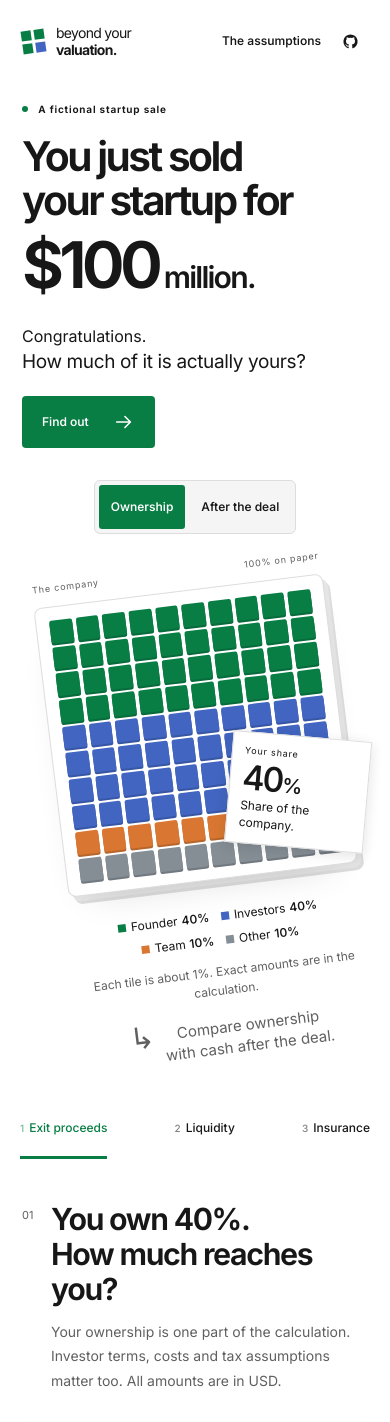
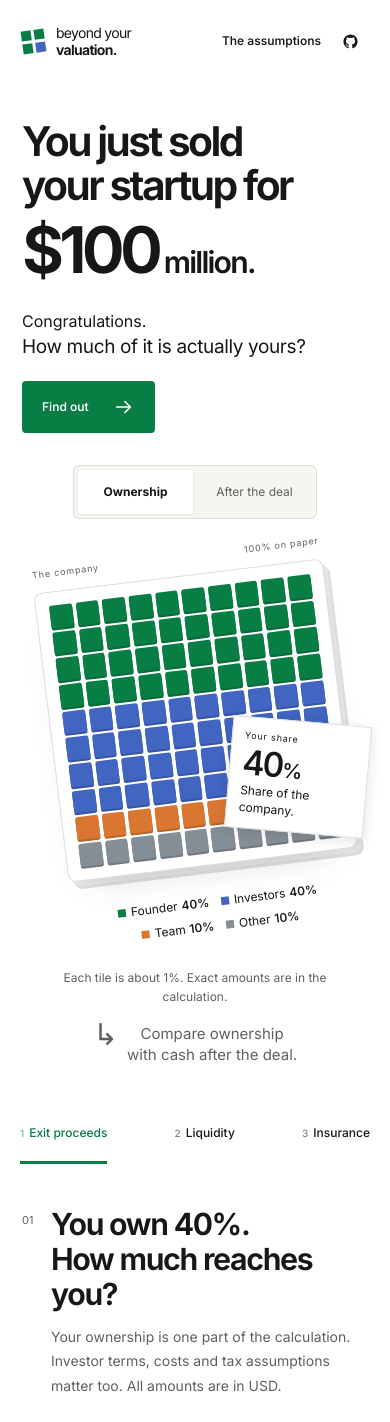
Before and after one commit to Lyqed/beyond-your-valuation, a Next.js app: page / in a window 390 px wide. Shown: the top 1422 px of the page. Built offline with nearby package versions, Linux system fonts and the light colour scheme.

Commit message:
Update Site source

```diff
--- a/app/globals.css
+++ b/app/globals.css
@@ -656,19 +656,21 @@ footer p, footer > span, .footer-brand { font-size: 12px; }
   .hero { min-height: auto; gap: 32px; padding-block: 20px 38px; }
   .hero h1 { margin-block: 18px 20px; font-size: clamp(40px, 10.5vw, 65px); }
   .hero-amount { font-size: clamp(64px, 16.5vw, 108px); }
-  .hero .eyebrow { font-size: 10px; letter-spacing: .08em; }
+  .hero .eyebrow { display: none; }
   .hero-question { margin-bottom: 20px; }
   .hero-art { width: 84%; max-width: 400px; padding: 0; }
-  .board-view { width: max-content; margin-bottom: 22px; }
-  .board-view button { min-height: 44px; padding-inline: 12px; font-size: 12px; }
+  .board-view { display: grid; grid-template-columns: 1fr 1fr; width: 244px; margin-bottom: 22px; background: #f7f5ef; }
+  .board-view button { min-height: 44px; padding-inline: 12px; font-size: 12px; font-weight: 400; color: var(--muted); }
+  .board-view button[aria-pressed="true"] { background: var(--white); color: var(--ink); font-weight: 700; box-shadow: 0 1px 3px #17171714; }
   .board-frame { padding-top: 34.4px; }
   .board-top { font-size: 9px; }
   .board-sticker { min-width: 118px; right: -20px; padding: 11px 12px; }
   .board-sticker > span { font-size: 9px; }
   .board-sticker strong { font-size: 34px; }
   .board-sticker small { font-size: 12px; }
-  .board-caption { margin-top: 28px; font-size: 12px; gap: 6px 12px; }
-  .board-note { font-size: 12px; }
+  .board-details { transform: none; }
+  .board-caption { margin-top: 28px; font-size: 12px; gap: 6px 12px; transform: rotate(-7deg); transform-origin: 50% calc(-50cqw - 28px); }
+  .board-note { font-size: 12px; margin-top: 32px; }
   .art-footnote { font-size: 15px; }
   .chapter-nav { overflow: visible; padding-inline: 20px; }
   .chapter-nav > div { gap: 12px; }
```
